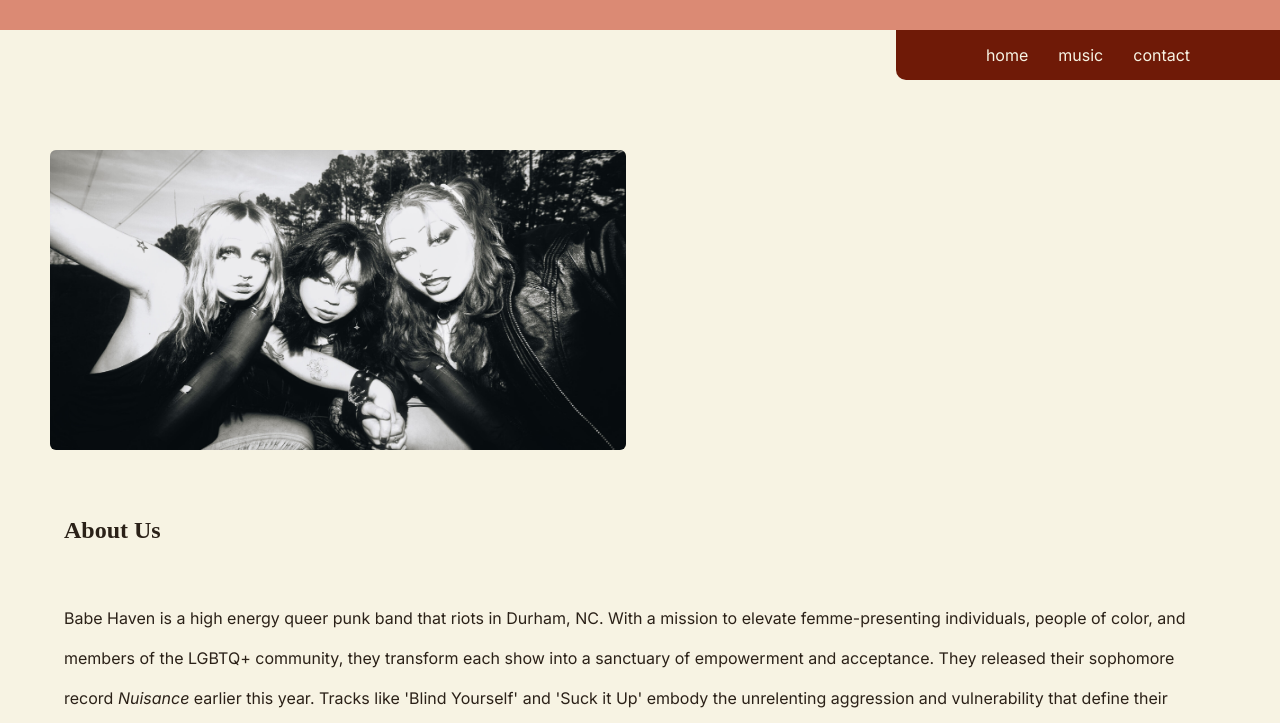
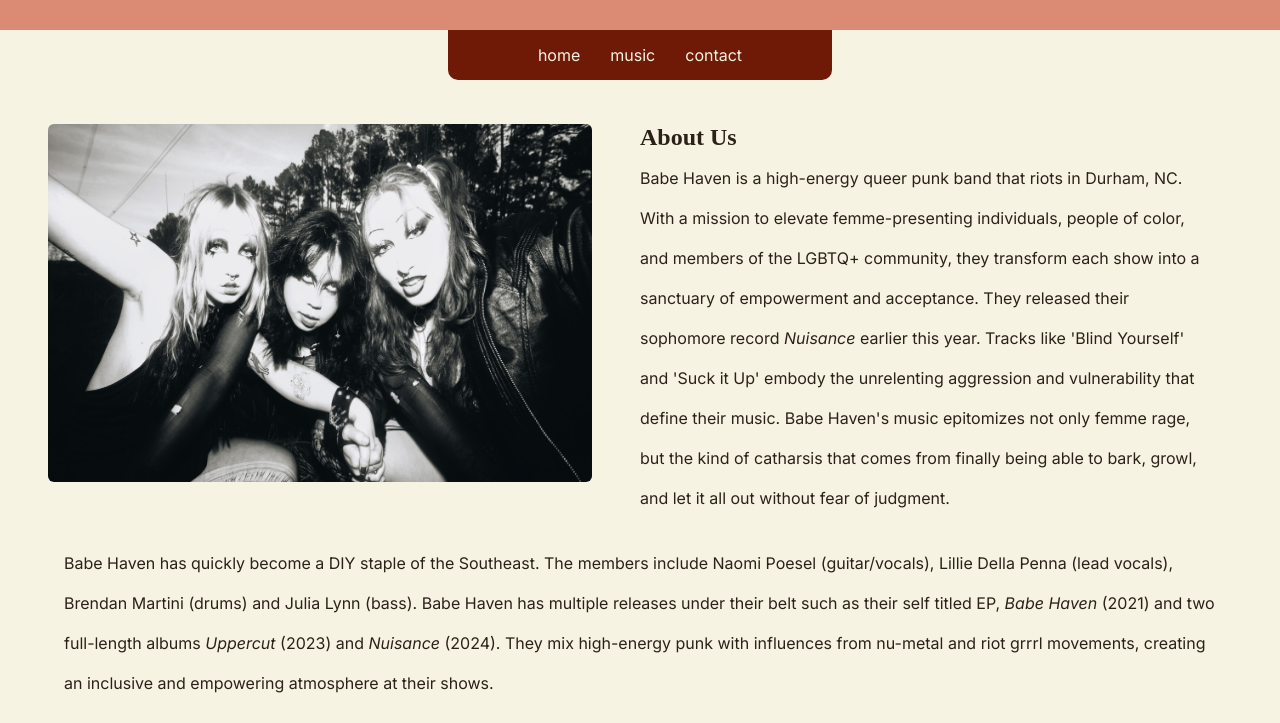
Before and after one commit to rachmh/comp126, a plain HTML site: page index.html in a window 1280 px wide. Shown: the part 77-800 px from the top of the page. Drawn offline with nearby package versions, Linux system fonts and the light colour scheme; a web font is replaced by a local one.

Commit message:
deszktop update

```diff
--- a/css/contact.css
+++ b/css/contact.css
@@ -170,4 +170,11 @@ button:hover, button:focus {
     border-left: 2px solid #F7F3E3;
     padding-left: 5%;
     margin-left: 5%;
+    border-radius: 5px;
 }
+
+@media screen and (min-width: 800px) {
+    .nav-bar {
+        max-width: 30%;
+    }
+}
--- a/css/music.css
+++ b/css/music.css
@@ -208,6 +208,8 @@ img:hover, img:focus {
     border-left: 2px solid #F7F3E3;
     padding-left: 5%;
     margin-left: 5%;
+    border-radius: 5px;
+
 }
 
 @media screen and (min-width: 800px) {
--- a/css/styles.css
+++ b/css/styles.css
@@ -106,24 +106,44 @@ h1 {
     border-left: 2px solid #F7F3E3;
     padding-left: 5%;
     margin-left: 5%;
+    border-radius: 5px;
+
 }
 
 @media screen and (min-width: 800px) {
     .home-container {
-       flex-direction: column;
+        display: grid;
+        grid-template-columns: 50% 50%;
+        grid-template-rows: 5% 50% 30%;
     }
 
     .home-container > img {
-        max-width: 45%;
-        height: 300px;
-        margin: 50px;
-        align-self: flex-start;
+        max-width: 85%;
+        height: 90%;
+        margin-top: 0;
+        grid-column: 1/2;
+        grid-row: 2/3;
+        justify-self: center;
+    }
 
+    .home-container > p {
+        grid-column: 2/3;
+        max-height: 100%;
+        margin-top: 12%;
     }
 
     .nav-bar {
-        margin: 0 0 20px auto;
         max-width: 30%;
-        border-radius: 0 0 0 10px;
+    }
+    .home-container > h2 {
+        grid-column: 2/3;
+        margin-top: 75px;
+    }
+
+    .home-container > .text-2 {
+        grid-column: 1/3;
+        margin: 2% 5% 0 5%;
+        align-self: first baseline;
+
     }
 }
--- a/index.html
+++ b/index.html
@@ -14,7 +14,7 @@
 </head>
 
 <body>
-    <h1>Babe Haven</h1>
+  <h1>Babe Haven</h1>
 
     <nav class="nav-bar">
       <ul>
@@ -28,8 +28,8 @@
     <div class="home-container">
       <img src="img/babe.jpg" alt="image of the band Babe Haven">
       <h2><span style=font-family:PlayfairDisplay;>About Us</span></h2>
-      <p>Babe Haven is a high energy queer punk band that riots in Durham, NC. With a mission to elevate femme-presenting individuals, people of color, and members of the LGBTQ+ community, they transform each show into a sanctuary of empowerment and acceptance. They released their sophomore record <span style="font-style: italic;">Nuisance</span> earlier this year. Tracks like 'Blind Yourself' and 'Suck it Up' embody the unrelenting aggression and vulnerability that define their music. Babe Haven's music epitomizes not only femme rage, but the kind of catharsis that comes from finally being able to bark, growl, and let it all out without fear of judgment.</p>
-      <p>Babe Haven has quickly become a DIY staple of the Southeast. The members include Naomi Poesel (guitar/vocals), Lillie Della Penna (lead vocals), Brendan Martini (drums) and Julia Lynn (bass). Babe Haven has multiple releases under their belt such as their self titled EP, “Babe Haven” and two full-length albums "Uppercut" and "Nuisance."</p>
+      <p>Babe Haven is a high-energy queer punk band that riots in Durham, NC. With a mission to elevate femme-presenting individuals, people of color, and members of the LGBTQ+ community, they transform each show into a sanctuary of empowerment and acceptance. They released their sophomore record <span style="font-style: italic;">Nuisance</span> earlier this year. Tracks like 'Blind Yourself' and 'Suck it Up' embody the unrelenting aggression and vulnerability that define their music. Babe Haven's music epitomizes not only femme rage, but the kind of catharsis that comes from finally being able to bark, growl, and let it all out without fear of judgment.</p>
+      <p class="text-2">Babe Haven has quickly become a DIY staple of the Southeast. The members include Naomi Poesel (guitar/vocals), Lillie Della Penna (lead vocals), Brendan Martini (drums) and Julia Lynn (bass). Babe Haven has multiple releases under their belt such as their self titled EP, <span style="font-style: italic;">Babe Haven</span> (2021) and two full-length albums <span style="font-style: italic;">Uppercut</span> (2023) and <span style="font-style: italic;">Nuisance</span> (2024). They mix high-energy punk with influences from nu-metal and riot grrrl movements, creating an inclusive and empowering atmosphere at their shows.</p>
     </div>
     </main>
 </body>
```
Also changed, not shown: music.html (+2 -2 lines). Lines whose indentation alone changed are shown as unchanged.
